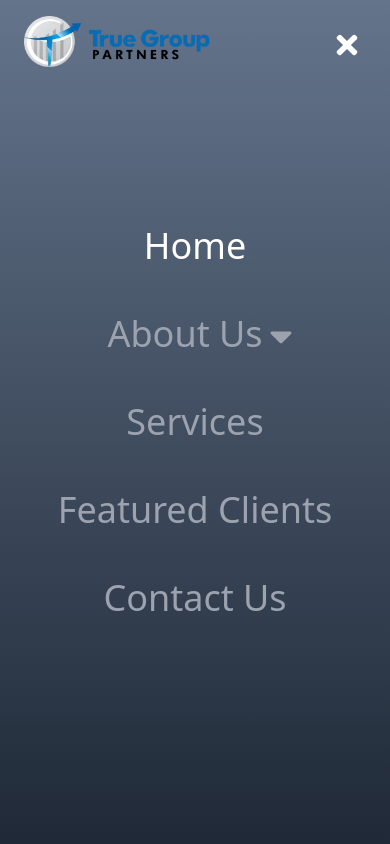
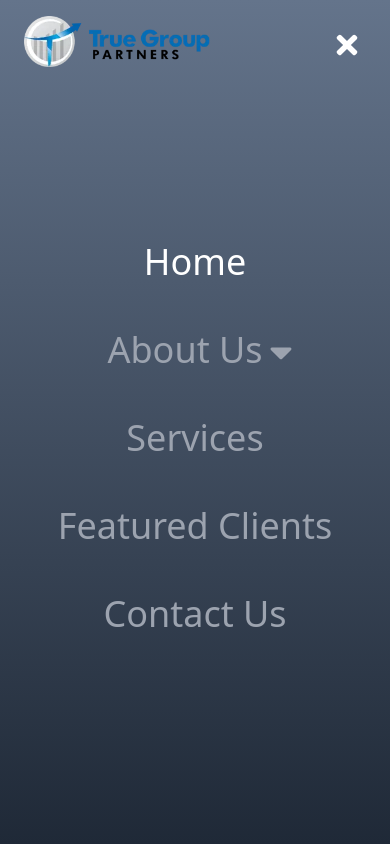
Before and after one commit to n8hoang/True-Group-Partners, a React (Vite) app in the folder client/: page / in a window 390 px wide. Both pictures are taken after a click on the element 347 px from the left and 41 px from the top of the page. Shown: the top 844 px of the page. Built offline with nearby package versions, Linux system fonts and the light colour scheme.

Commit message:
adjusted padding on mobile navbar

```diff
--- a/client/src/components/Header.jsx
+++ b/client/src/components/Header.jsx
@@ -69,7 +69,7 @@ function Header() {
                 {nav ? <FaTimes className='hover:text-gray-400' size={30} /> : <FaBars className='hover:text-gray-400' size={30} />}
             </div>
             {nav && (
-                <ul className=' z-40 flex flex-col justify-center items-center absolute top-0 left-0 w-full h-screen bg-gradient-to-b from-slate-500 to-gray-800 text-gray-400'>
+                <ul className=' z-40 flex flex-col justify-center items-center absolute top-0 left-0 w-full h-screen bg-gradient-to-b from-slate-500 to-gray-800 text-gray-400 pt-8 md:pt-0'>
                     {links.map(({ id, link, name, icon }) => (
                         name === 'About Us' ?
                         // About Us Dropdown Menu
```
Also changed, not shown: 1 other file (tests, documents, lock files or other folders).
